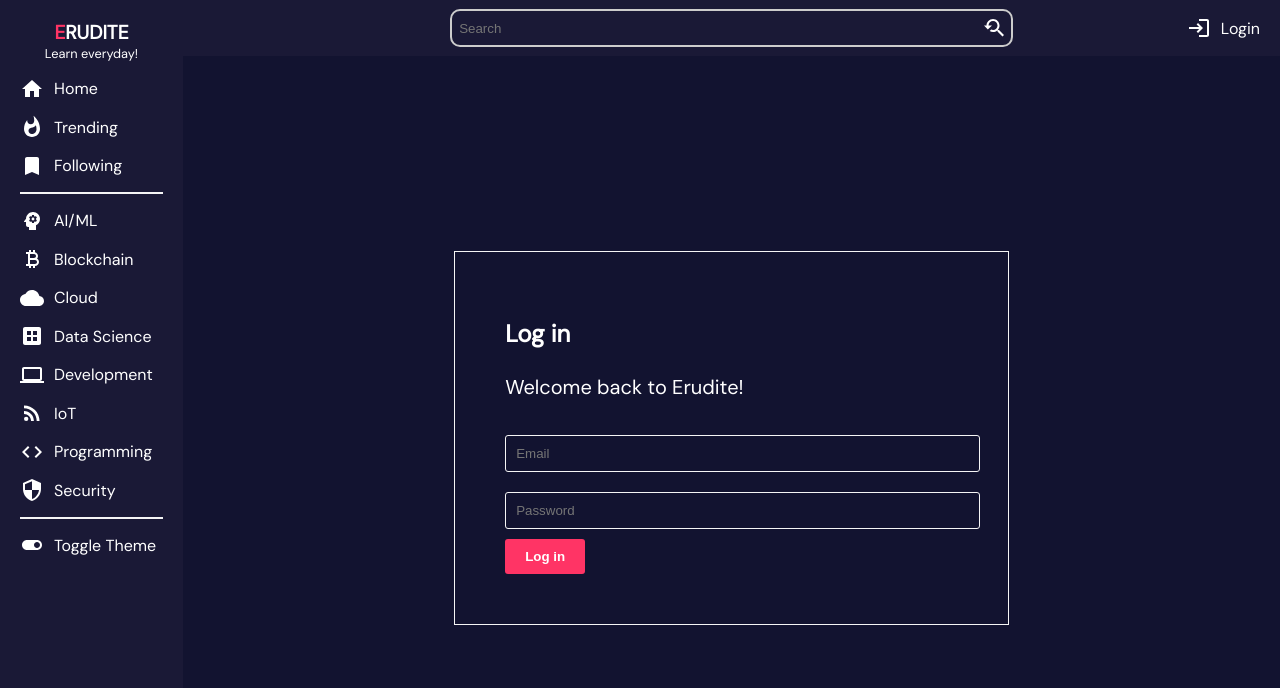
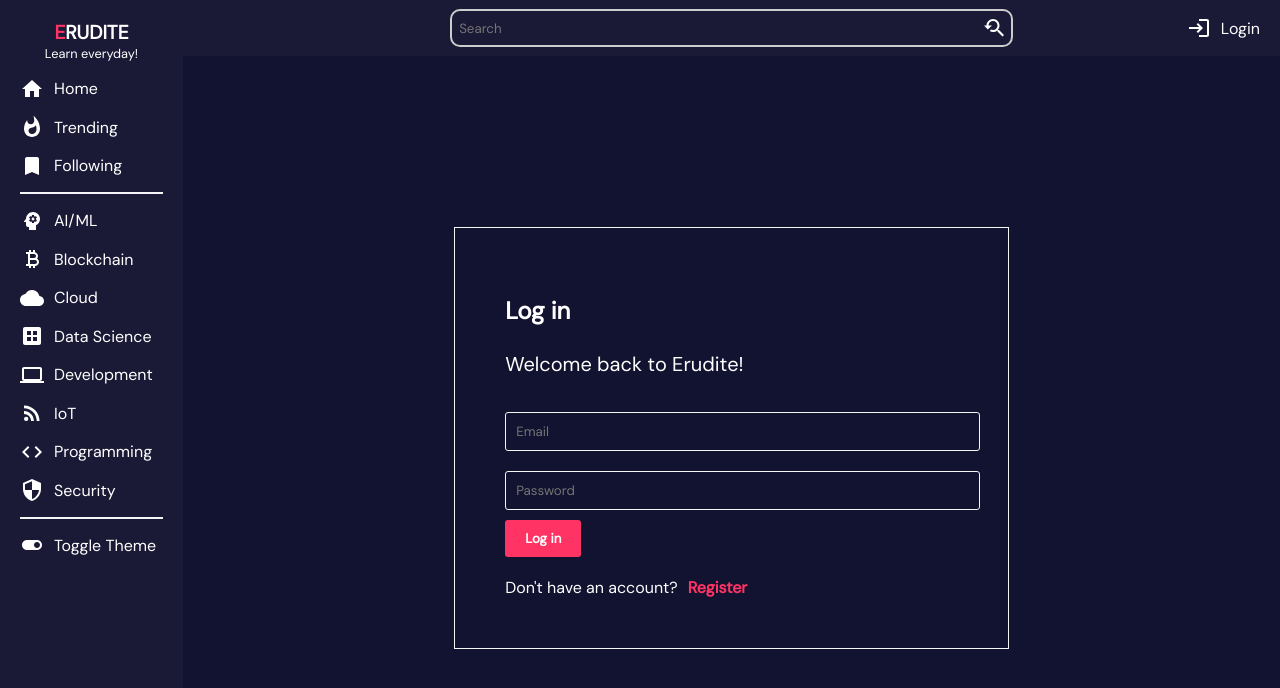
Before and after one commit to disha9112/Erudite, a React (Create React App) app in the folder client/: page /login in a window 1280 px wide. Shown: the top 688 px of the page. Built offline with nearby package versions, Linux system fonts and the light colour scheme.

Commit message:
comments and views functionality updated

```diff
--- a/client/package.json
+++ b/client/package.json
@@ -20,6 +20,7 @@
     "react-remove-scroll-bar": "^2.3.4",
     "react-router-dom": "^6.6.1",
     "react-scripts": "5.0.1",
+    "react-toastify": "^9.1.1",
     "redux-logger": "^3.0.6",
     "redux-persist": "^6.0.0",
     "styled-components": "^5.3.6",
--- a/client/src/components/Comments.js
+++ b/client/src/components/Comments.js
@@ -2,6 +2,7 @@ import React, { useEffect, useState } from "react";
 import { useSelector } from "react-redux";
 import styled from "styled-components";
 import { RemoveScrollBar } from "react-remove-scroll-bar";
+import SendIcon from "@mui/icons-material/Send";
 import Comment from "./Comment";
 import axios from "axios";
 
@@ -32,13 +33,20 @@ const Hr = styled.hr`
   border: 0.5px solid ${({ theme }) => theme.soft};
   margin: 15px 0;
 `;
+const Button = styled.button`
+  color: ${({ theme }) => theme.text};
+  background-color: transparent;
+  border: none;
+  outline: none;
+  cursor: pointer;
+`;
 
 const Comments = ({ videoId }) => {
   const { currentUser } = useSelector((state) => state.user);
 
   const [comments, setComments] = useState([]);
+  const [content, setContent] = useState("");
 
-  useEffect(() => {
   const fetchComments = async () => {
     try {
       await axios
@@ -47,6 +55,21 @@ const Comments = ({ videoId }) => {
       console.log(comments);
     } catch (err) {}
   };
+  const handleCreateComment = async (e) => {
+    e.preventDefault();
+
+    try {
+      axios
+        .post("/comments/", {
+          userId: currentUser._id,
+          videoId,
+          content,
+        })
+        .then(() => fetchComments());
+    } catch (error) {}
+  };
+
+  useEffect(() => {
     fetchComments();
   }, [videoId]);
 
@@ -54,7 +77,13 @@ const Comments = ({ videoId }) => {
     <Container>
       <NewComment>
         <ProfilePic src={currentUser.profilePic} />
-        <Input placeholder="Add a new comment..." />
+        <Input
+          placeholder="Add a new comment..."
+          onChange={(e) => setContent(e.target.value)}
+        />
+        <Button onClick={handleCreateComment}>
+          <SendIcon />
+        </Button>
       </NewComment>
       <Hr />
       {/* <RemoveScrollBar /> */}
--- a/client/src/components/Create.js
+++ b/client/src/components/Create.js
@@ -84,6 +84,7 @@ const Create = ({ setOpen }) => {
   // const [info, setInfo] = useState("");
   const [inputs, setInputs] = useState({});
   // const [tag, setTag] = useState("");
+  const [id, setId] = useState("");
 
   const handleChange = (e) => {
     setInputs((prev) => {
@@ -142,8 +143,10 @@ const Create = ({ setOpen }) => {
     e.preventDefault();
     await axios.post("/videos/", { ...inputs }).then((res) => {
       setOpen(false);
+      setId(res.data.video._id);
       navigate(`/video/${res.data.video._id}`);
     });
+    await axios.put(`/videos/view/${id}`);
   };
 
   return (
--- a/client/src/firebase/firebase.js
+++ b/client/src/firebase/firebase.js
@@ -3,14 +3,23 @@ import { initializeApp } from "firebase/app";
 // TODO: Add SDKs for Firebase products that you want to use
 // https://firebase.google.com/docs/web/setup#available-libraries
 
+const {
+  REACT_APP_FIREBASE_API_KEY,
+  REACT_APP_AUTH_DOMAIN,
+  REACT_APP_PROJECT_ID,
+  REACT_APP_STORAGE_BUCKET,
+  REACT_APP_MESSAGING_SENDER_ID,
+  REACT_APP_APP_ID,
+} = process.env;
+
 // Your web app's Firebase configuration
 const firebaseConfig = {
-  apiKey: "AIzaSyAu81EqzDILMJbjJuLOytDXh8GPY2-SZfA",
-  authDomain: "erudite-app-52aff.firebaseapp.com",
-  projectId: "erudite-app-52aff",
-  storageBucket: "erudite-app-52aff.appspot.com",
-  messagingSenderId: "447278173601",
-  appId: "1:447278173601:web:13dbeb03db9107a6c48fe0",
+  apiKey: REACT_APP_FIREBASE_API_KEY,
+  authDomain: REACT_APP_AUTH_DOMAIN,
+  projectId: REACT_APP_PROJECT_ID,
+  storageBucket: REACT_APP_STORAGE_BUCKET,
+  messagingSenderId: REACT_APP_MESSAGING_SENDER_ID,
+  appId: REACT_APP_APP_ID,
 };
 
 // Initialize Firebase
--- a/client/src/index.css
+++ b/client/src/index.css
@@ -7,6 +7,15 @@ body {
   -moz-osx-font-smoothing: grayscale;
 }
 
+button {
+  font-family: "DM Sans", sans-serif;
+  padding: 0;
+}
+
+input {
+  font-family: "DM Sans", sans-serif;
+}
+
 code {
   font-family: source-code-pro, Menlo, Monaco, Consolas, "Courier New",
     monospace;
--- a/client/src/index.js
+++ b/client/src/index.js
@@ -9,13 +9,13 @@ import { PersistGate } from "redux-persist/integration/react";
 
 const root = ReactDOM.createRoot(document.getElementById("root"));
 root.render(
-  <React.StrictMode>
-    <Provider store={store}>
-      <PersistGate loading={null} persistor={persistor}>
-        <App />
-      </PersistGate>
-    </Provider>
-  </React.StrictMode>
+  // <React.StrictMode>
+  <Provider store={store}>
+    <PersistGate loading={null} persistor={persistor}>
+      <App />
+    </PersistGate>
+  </Provider>
+  // </React.StrictMode>
 );
 
 // If you want to start measuring performance in your app, pass a function
--- a/client/src/pages/Login.js
+++ b/client/src/pages/Login.js
@@ -1,5 +1,6 @@
 import axios from "axios";
 import React, { useState } from "react";
+import { Link } from "react-router-dom";
 import { useDispatch } from "react-redux";
 import { Navigate, useNavigate } from "react-router-dom";
 import styled from "styled-components";
@@ -52,11 +53,26 @@ const Button = styled.button`
   font-weight: bold;
   color: ${({ theme }) => theme.text};
 `;
-const Links = styled.div`
-  margin-left: 50px;
+const Redirect = styled.div`
+  padding-top: 20px;
 `;
-const Link = styled.span`
-  margin-left: 30px;
+const Span = styled.span`
+  margin-left: 10px;
+  color: #ff3465;
+  cursor: pointer;
+  font-weight: 900;
+`;
+const StyledLink = styled(Link)`
+  text-decoration: none;
+  color: inherit;
+
+  &:focus,
+  &:hover,
+  &:visited,
+  &:link,
+  &:active {
+    text-decoration: none;
+  }
 `;
 
 const Login = () => {
@@ -102,6 +118,12 @@ const Login = () => {
           required
         />
         <Button onClick={handleLogin}>Log in</Button>
+        <Redirect>
+          Don't have an account?
+          <StyledLink to="/register">
+            <Span>Register</Span>
+          </StyledLink>
+        </Redirect>
       </SignIn>
     </Container>
   );
--- a/client/src/pages/Register.js
+++ b/client/src/pages/Register.js
@@ -1,4 +1,4 @@
-import React from "react";
+import React, { useState } from "react";
 import styled from "styled-components";
 
 const Container = styled.div`
@@ -56,13 +56,35 @@ const Link = styled.span`
 `;
 
 const Register = () => {
+  const [name, setName] = useState("");
+  const [email, setEmail] = useState("");
+  const [password, setPassword] = useState("");
+  const [confirmPassword, setConfirmPassword] = useState("");
+
+  const handleRegister = async (e) => {
+    e.preventDefault();
+    // dispatch(loginStart());
+
+    // try {
+    //   axios
+    //     .post("/auth/login", {
+    //       email,
+    //       password,
+    //     })
+    //     .then((res) => dispatch(loginSuccess(res.data.user)))
+    //     .then(() => navigate("/"));
+    // } catch (error) {
+    //   dispatch(loginFailure());
+    // }
+  };
+
   return (
     <Container>
       <SignUp>
         <Title>Sign up</Title>
         <SubTitle>Start teaching and learning with the community!</SubTitle>
-        <Input placeholder="Username" />
-        <Input placeholder="Email" />
+        <Input type="text" placeholder="Name" />
+        <Input type="email" placeholder="Email" />
         <Input type="password" placeholder="Password" />
         <Input type="password" placeholder="Confirm Password" />
         <Button>Sign up</Button>
--- a/client/src/pages/Video.js
+++ b/client/src/pages/Video.js
@@ -2,6 +2,7 @@ import React, { useState, useEffect } from "react";
 import { useDispatch, useSelector } from "react-redux";
 import moment from "moment";
 import styled from "styled-components";
+// import { toast, ToastContainer } from "react-toastify";
 import FavoriteBorderIcon from "@mui/icons-material/FavoriteBorder";
 import FavoriteIcon from "@mui/icons-material/Favorite";
 import LinkIcon from "@mui/icons-material/Link";
@@ -108,6 +109,7 @@ const Video = () => {
   const path = useLocation().pathname.split("/")[2];
   console.log(path);
   const [channel, setChannel] = useState({});
+  const [copied, setCopied] = useState(false);
 
   const handleLike = async () => {
     if (currentUser._id) {
@@ -125,6 +127,15 @@ const Video = () => {
           .put(`/users/follow/${channel._id}`)
           .then(() => dispatch(follow(channel._id)));
   };
+  const copyUrl = () => {
+    const element = document.createElement("input");
+    element.value = window.location.href;
+    document.body.appendChild(element);
+    element.select();
+    document.execCommand("copy");
+    document.body.removeChild(element);
+    setCopied(true);
+  };
 
   useEffect(() => {
     const fetchData = async () => {
@@ -136,6 +147,8 @@ const Video = () => {
         );
         setChannel(channelRes.data.fetchedUser);
         dispatch(fetchSuccess(videoRes.data.fetchedVideo));
+
+        await axios.put(`/videos/view/${videoRes.data.fetchedVideo._id}`);
       } catch (err) {}
     };
     fetchData();
@@ -143,6 +156,7 @@ const Video = () => {
 
   return (
     <Container>
+      {/* <ToastContainer /> */}
       <Content>
         <VideoWrapper>
           <VideoFrame src={currentVideo.videoUrl} controls />
@@ -187,7 +201,9 @@ const Video = () => {
               )}{" "}
               {currentVideo.likes?.length}
             </Button> */}
-            <Button>
+            <Button onClick={copyUrl}>
+              {" "}
+              {!copied ? "" : "Copied URL!"}
               <LinkIcon />
             </Button>
             <Button>
```
Also changed, not shown: 2 other files (tests, documents, lock files or other folders). Lines whose indentation alone changed are shown as unchanged.
